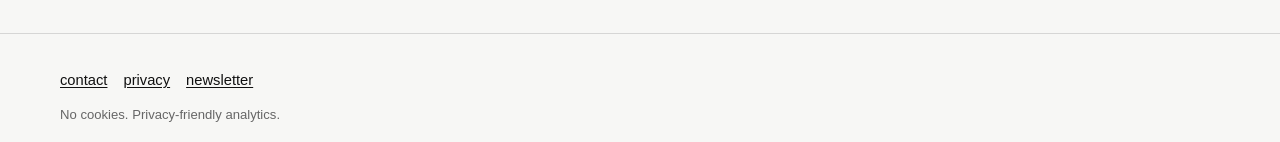
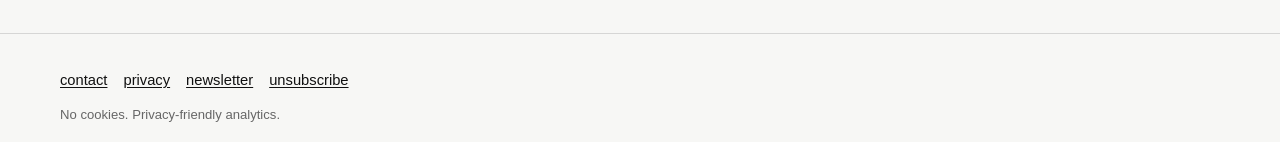
Before and after one commit to remireci/interstice, a Next.js app: page /en/interventions in a window 1280 px wide. Shown: the part 1095-1237 px from the top of the page. Built offline with nearby package versions, Linux system fonts and the light colour scheme.

Commit message:
adding unsubscribe link + styling

```diff
--- a/app/components/site-footer.tsx
+++ b/app/components/site-footer.tsx
@@ -22,7 +22,7 @@ const labels = {
   fr: {
     contact: "contact",
     privacy: "confidentialité",
-    unsubscribe: "se désinscrire",
+    unsubscribe: "se désabonner",
     manifesto: "manifeste",
     interventions: "interventions",
     noCookies: "Pas de cookies. Analytique respectueuse de la vie privée.",
@@ -37,9 +37,14 @@ export function SiteFooter({ locale }: { locale: Locale }) {
       <div className="site-footer__inner">
         <nav className="site-footer__nav" aria-label="Footer">
           <Link href={`/${locale}/contact`}>{t.contact}</Link>
+
           <Link href={`/${locale}/privacy`}>{t.privacy}</Link>
 
           <NewsletterModal locale={locale} />
+
+          <Link href={`/${locale}/newsletter/unsubscribe`}>
+            {t.unsubscribe}
+          </Link>
         </nav>
 
         <p className="site-footer__note">{t.noCookies}</p>
--- a/app/globals.css
+++ b/app/globals.css
@@ -340,6 +340,7 @@ a:hover {
     color: var(--color-muted);
     border-left: 1px solid var(--color-border);
     padding-left: 0.75rem;
+  }
 }
 
 .listing-shell {
@@ -1159,7 +1160,6 @@ a:hover {
     line-height: 1.68;
   }
 }
-}
 
 .editorial-translation {
   display: block;
```
Lines whose indentation alone changed are shown as unchanged.
